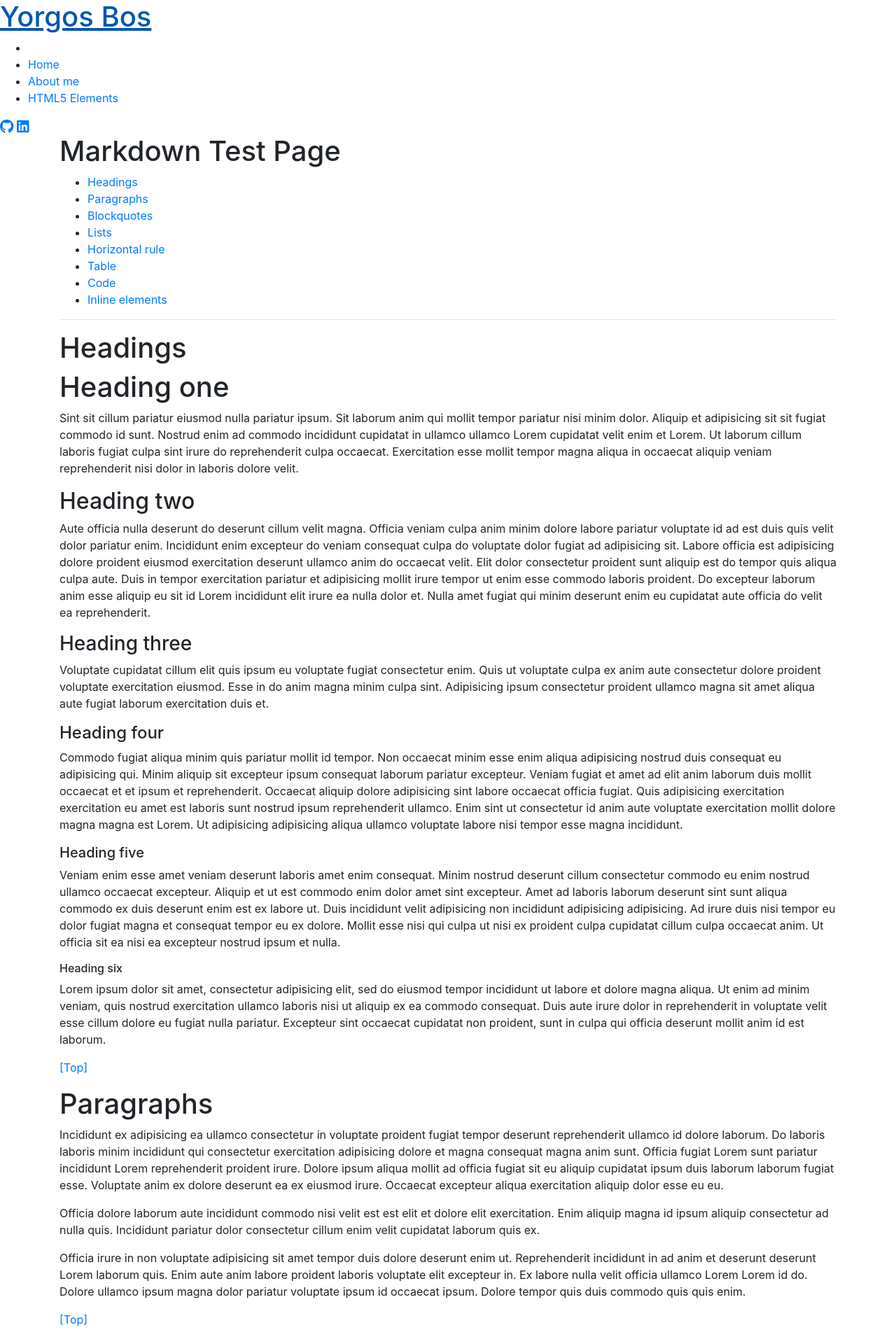
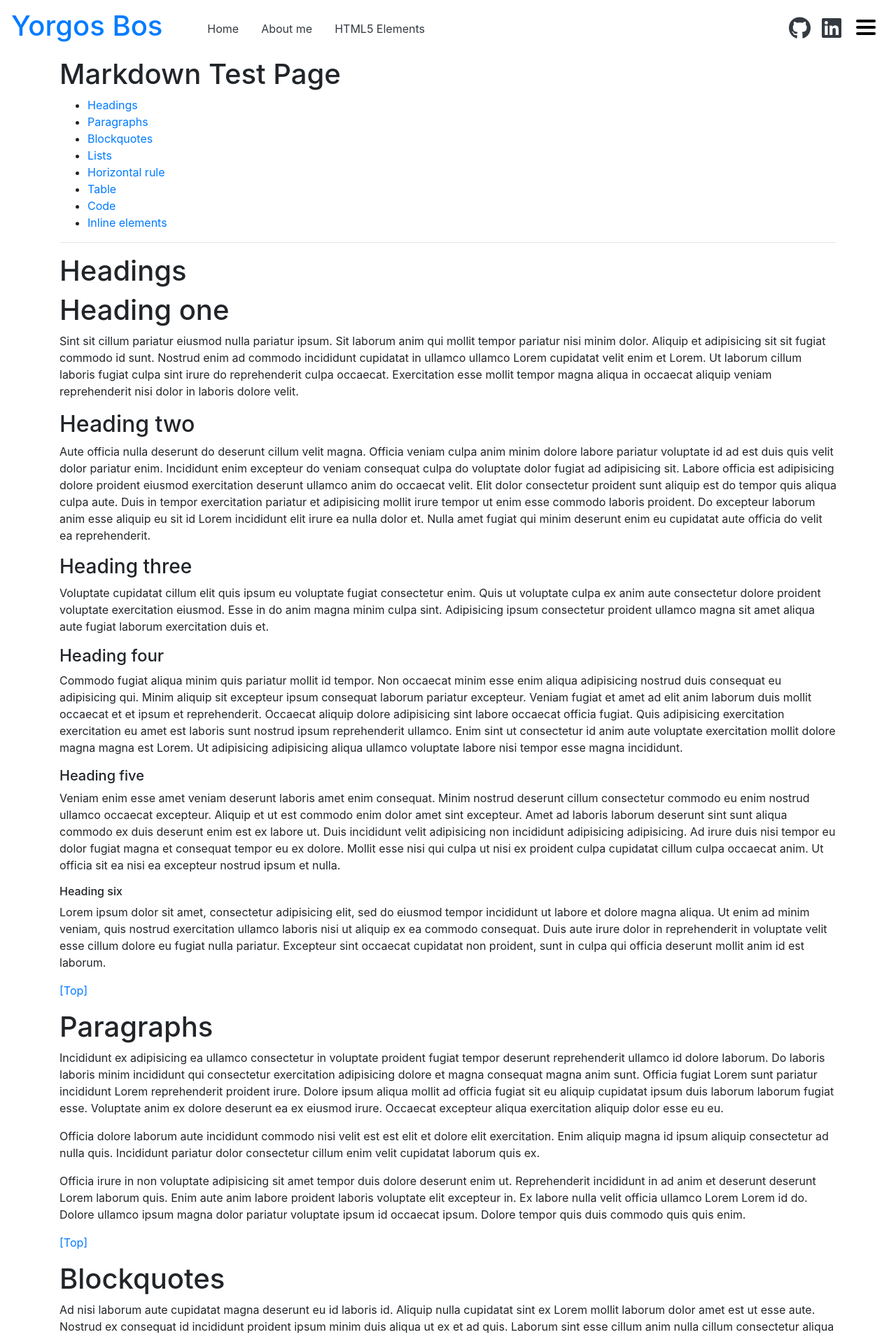
Before and after one commit to superpuffin/site, a Jekyll site: the page built from index.md, in a window 1280 px wide. Shown: the top 1910 px of the page at 70% size. Built offline with Jekyll 4.4.1, drawn with Linux system fonts in a browser that asks for light colours; nearby versions of some CDN libraries.

Commit message:
Added bootstrap and fixed header

```diff
--- a/_includes/head.html
+++ b/_includes/head.html
@@ -54,5 +54,5 @@
     <link rel="stylesheet" href="{{ "/assets/css/code.css" | prepend: site.baseurl }}">
     <!-- Font Awesome -->
     <script src="https://kit.fontawesome.com/300f7dffe1.js"></script>
-    <!-- <script src="assets/js/main.min.js"></script> -->
+    <script src="assets/js/main.js"></script>
     </head>
--- a/_includes/nav.html
+++ b/_includes/nav.html
@@ -1,41 +1,50 @@
-<div class="sidebar_bg">
-    <div class="sidebar">
-        <div class="hamburger_menu">
+    <header class="navbar text-dark">
+
+        <span class="navbar-brand text-reset">
+            <a clas="text-reset" href="/"><h1 class="">{{ site.title }}</h1></a>
+        </span>
+
+        <nav>
+            <ul class="nav text-reset">
+                {% assign pages = site.pages | sort:"menu_priority" %}
+                {% for p in pages %}
+                    <li class="nav-item">
+                    <a class="nav-link text-reset" {% if p.url == page.url %}class="active"{% endif %} href="{{ p.url }}">{{ p.title }}</a>
+                    </li>
+                {% endfor %}
+            </ul>
+        </nav>
+
+        <ul class="navbar-nav flex-row d-none ml-md-auto d-md-flex text-black">
+            {% if site.twitter_username != "" %}
+            <li class="nav-item flex-fill">
+                <a class="nav-link text-reset p-2" href="{{ site.twitter_username | prepend: "https://twitter.com/" }}"><i class="fab fa-twitter fa-2x"></i></a>
+            </li>
+            {% endif %}
+            {% if site.facebook != "" %}
+            <li class="nav-item flex-fill">
+                <a class="nav-link text-reset p-2" href="{{ site.facebook }}"><i class="fab fa-facebook-square fa-2x"></i></a>
+            </li>
+            {% endif %}
+            {% if site.github_username != "" %}
+            <li class="nav-item flex-fill">
+                <a class="nav-link text-reset p-2" href="{{ site.github_username | prepend: "https://github.com/" }}" rel="noopener noreferrer"><i class="fab fa-github fa-2x"></i></a>
+            </li>
+            {% endif %}
+            {% if site.linkedin != "" %}
+            <li class="nav-item flex-fill">
+                <a class="nav-link text-reset p-2" href="{{ site.linkedin }}" rel="noopener noreferrer"><i class="fab fa-linkedin fa-2x"></i></a>
+            </li>
+            {% endif %}
+
+        </ul>
+
+        <div></div>
+
+        <div class="hamburger_menu navbar-toggler justify-content-end">
             <div class="hamburger_line"></div>
             <div class="hamburger_line"></div>
             <div class="hamburger_line"></div>
         </div>
 
-        <div class="site-title">
-            <a href="/"><h1>{{ site.title }}</h1></a>
-        </div>
-
-        <nav>
-            <ul>
-                {% assign pages = site.pages | sort:"menu_priority" %}
-                {% for p in pages %}
-                    <li class="nav-item">
-                    <a {% if p.url == page.url %}class="active"{% endif %} href="{{ p.url }}">{{ p.title }}</a>
-                    </li>
-                {% endfor %}
-            </ul>
-        </nav>
-
-        <div class="social-icons">
-            {% if site.twitter_username != "" %}
-            <a href="{{ site.twitter_username | prepend: "https://twitter.com/" }}"><i class="fab fa-twitter fa-lg"></i></a>
-            {% endif %}
-            {% if site.facebook != "" %}
-            <a href="{{ site.facebook }}"><i class="fab fa-facebook-square fa-lg"></i></a>
-            {% endif %}
-            {% if site.github_username != "" %}
-            <a href="{{ site.github_username | prepend: "https://github.com/" }}" rel="noopener noreferrer"><i class="fab fa-github fa-lg"></i></a>
-            {% endif %}
-            {% if site.linkedin != "" %}
-            <a href="{{ site.linkedin }}" rel="noopener noreferrer"><i class="fab fa-linkedin fa-lg"></i></a>
-            {% endif %}
-
-        </div>
-
-    </div>
-</div>
+    </header>
--- a/_layouts/default.html
+++ b/_layouts/default.html
@@ -1,10 +1,8 @@
 {% include head.html %}
 {% include nav.html %}
-<div class="bg">
-    <div class="container">
-        <div class="content">
+
+<main class="container">
 {{ content }}
-        </div>
-    </div>
-</div>
+</main>
+
 {% include footer.html %}
--- a/_sass/_main.scss
+++ b/_sass/_main.scss
@@ -0,0 +1,45 @@
+.hamburger_menu {
+    // position: absolute;
+    // top: 20px;
+    // right: 30px;
+    cursor: pointer;
+    z-index: 3000;
+
+
+    .hamburger_line {
+        background: $secondary;
+        height: 4px;
+        width: 28px;
+        margin: 0 0 5px 0;
+        border-radius: 15px;
+        &:hover {
+            @include HoverFade();
+        }
+    }
+
+    &.close {
+        transform: rotate(180deg);
+        .hamburger_line {
+            // Line 1
+            &:nth-child(1) {
+                transform: rotate(45deg) translate(5px, 5px);
+                @include hamburgerFade();
+            }
+            // Line 2
+            &:nth-child(2) {
+                opacity: 0;
+                @include hamburgerFade();
+            }
+            // Line 3
+            &:nth-child(3){
+                transform: rotate(-45deg) translate(7px, -7.5px);
+                @include hamburgerFade();
+            }
+        }
+    }
+}
+
+main img {
+    max-width: 100%;
+    height: auto;
+}
--- /dev/null
+++ b/_sass/_mixins.scss
@@ -0,0 +1,9 @@
+@mixin hamburgerFade {
+    transition: all 0.5s ease-in-out;
+    color: $hover;
+  }
+
+@mixin HoverFade {
+    color: $hover;
+    transition: all 0.5s ease-out;
+}
--- /dev/null
+++ b/_sass/_vars.scss
@@ -0,0 +1,19 @@
+@function set-color($color) {
+    @if (lightness($color) > 50) {
+        @return #000; // Lighter backgorund, return dark color
+      } @else {
+        @return #fff; // Darker background, return light color
+      }
+}
+
+@function set-hover-color($color) {
+    @if (lightness($color) > 50) {
+        @return rgba( 45, 55, 65, .85 ); // Lighter backgorund, return dark color
+      } @else {
+        @return #ddd5d5; // Darker background, return light color
+      }
+}
+
+$primary: #fff; // Background
+$secondary: set-color($primary); // Text
+$hover: set-hover-color($secondary);
--- a/assets/css/main.scss
+++ b/assets/css/main.scss
@@ -3,4 +3,6 @@
 #
 ---
 
+@import "vars.scss";
+@import "mixins.scss";
 @import "main.scss";
--- a/assets/js/main.js
+++ b/assets/js/main.js
@@ -3,44 +3,44 @@
     var  menu_visible = false;
 document.addEventListener("DOMContentLoaded", ()=>{
     const menu = document.querySelector('.hamburger_menu');
-    const menu_div = document.querySelector('.sidebar_bg');
-    const menuNav = document.querySelector('nav');
-    const navItems = document.querySelectorAll(".nav-item");
+    // const menu_div = document.querySelector('.sidebar_bg');
+    // const menuNav = document.querySelector('nav');
+    // const navItems = document.querySelectorAll(".nav-item");
     const social = document.querySelector('.social-icons');
 
     menu.addEventListener('click', ()=>{
         "use strict"
         if(!menu_visible) {
             menu.classList.add('close');
-            menu_div.classList.remove('closed');
-            menuNav.classList.add('show');
-            menu_div.classList.add('show');
-            social.classList.add('show');
-            navItems.forEach(item => item.classList.add('show'));
+            // menu_div.classList.remove('closed');
+            // menuNav.classList.add('show');
+            // menu_div.classList.add('show');
+            // social.classList.add('show');
+            // navItems.forEach(item => item.classList.add('show'));
             menu_visible = true;
         } else {
             menu.classList.remove('close');
-            menu_div.classList.add('closed');
-            menuNav.classList.remove('show');
-            menu_div.classList.remove('show');
-            social.classList.remove('show');
-            navItems.forEach(item => item.classList.remove('show'));
+            // menu_div.classList.add('closed');
+            // menuNav.classList.remove('show');
+            // menu_div.classList.remove('show');
+            // social.classList.remove('show');
+            // navItems.forEach(item => item.classList.remove('show'));
             menu_visible = false;
         }
     });
 
-    // Set navbar position
-    /* When the user scrolls down, hide the navbar. When the user scrolls up, show the navbar */
-    let prevScrollpos = window.pageYOffset;
-    window.onscroll = () => {
-    let currentScrollPos = window.pageYOffset;
-    if (prevScrollpos > currentScrollPos) {
-        document.querySelector(".sidebar_bg").style.top = "0";
-    } else if (menu_visible == false) {
-        document.querySelector(".sidebar_bg").style.top = "-100px";
-    }
-    prevScrollpos = currentScrollPos;
-    }
+    // // Set navbar position
+    // /* When the user scrolls down, hide the navbar. When the user scrolls up, show the navbar */
+    // let prevScrollpos = window.pageYOffset;
+    // window.onscroll = () => {
+    // let currentScrollPos = window.pageYOffset;
+    // if (prevScrollpos > currentScrollPos) {
+    //     document.querySelector(".sidebar_bg").style.top = "0";
+    // } else if (menu_visible == false) {
+    //     document.querySelector(".sidebar_bg").style.top = "-100px";
+    // }
+    // prevScrollpos = currentScrollPos;
+    // }
 
 });  /* End of document.DOMloaded function */
 })() /* End of anonymous wrapper function  */
--- a/index.md
+++ b/index.md
@@ -16,7 +16,7 @@ menu_priority: 1
 
 ***
 
-# <a name="Headings"></a>Headings
+# <a name="Headings">Headings</a>
 
 # Heading one
 
```
Also changed, not shown: assets/js/main.min.js (deleted).
